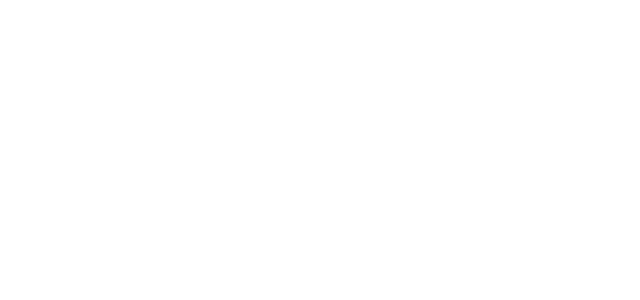
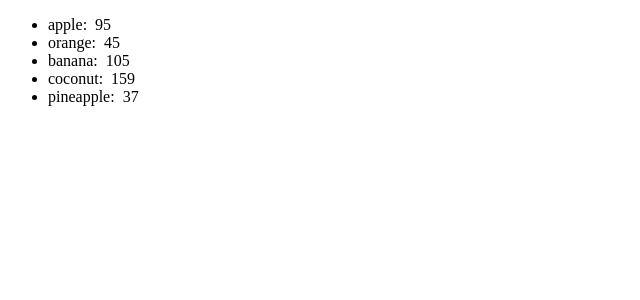
Before and after one commit to eedu7/ReactJS, a React (Vite) app in the folder my-react-app/: page / in a window 1280 px wide. Shown: the top 300 px of the page, without its empty margins (0-640 px from the left). Built offline with nearby package versions, Linux system fonts and the light colour scheme.

Commit message:
Rendering List and Obj

```diff
--- a/my-react-app/src/App.jsx
+++ b/my-react-app/src/App.jsx
@@ -2,6 +2,8 @@
 // import Button from "./button-component/button.jsx";
 // import Student from "./student-component-props/student.jsx"
 // import UserGreeting from "./condition-rendering-component/userGreeting.jsx";
+
+import List from "./renderingList/List.jsx";
 
 function App() {
     return (<>
@@ -16,6 +18,9 @@
 
         {/* Conditional Rendering UserGreeting*/}
         {/*<UserGreeting isLoggedIn={false} username="MueedAhmad"/>*/}
+
+        {/* Rendering List*/}
+        <List/>
     </>)
 }
 
--- /dev/null
+++ b/my-react-app/src/renderingList/List.jsx
@@ -0,0 +1,41 @@
+function List() {
+    // List of items
+    const fruits = ["apple", "banana", "pine-apple", "orange"];
+
+    // List of objects
+    const fruitsObj = [
+        {"id": 1, "name": "apple", "calories": 95},
+        {"id": 2, "name": "orange", "calories": 45},
+        {"id": 3, "name": "banana", "calories": 105},
+        {"id": 4, "name": "coconut", "calories": 159},
+        {"id": 5, "name": "pineapple", "calories": 37},
+    ]
+
+    // fruitsObj.sort((a, b) => a.name.localeCompare(b.name));  // Ascending Order Alphabetical Order
+    // fruitsObj.sort((a, b) => b.name.localeCompare(a.name));  // Descending Order Alphabetical Order
+    // fruitsObj.sort((a, b) => a.calories - b.calories);  // Ascending Order Numerical
+    // fruitsObj.sort((a, b) => b.calories - a.calories);  // Desending Order Numerical
+
+    // Working wit the list
+    // const listItem = fruits.map(fruit => <li>{fruit}</li>)
+
+    // Working with the list of objects
+    const listFruitObj = fruitsObj.map(fruit =>
+        <li key={fruit.id}>{fruit.name}: &nbsp;{fruit.calories}</li>)
+
+
+    return (
+        // Rendering the list
+        // <ol className="list">
+        //     {listItem}
+        // </ol>
+
+        <>
+            <ul>
+                {listFruitObj}
+            </ul>
+        </>
+    );
+}
+
+export default List;
```
Lines whose indentation alone changed are shown as unchanged.
